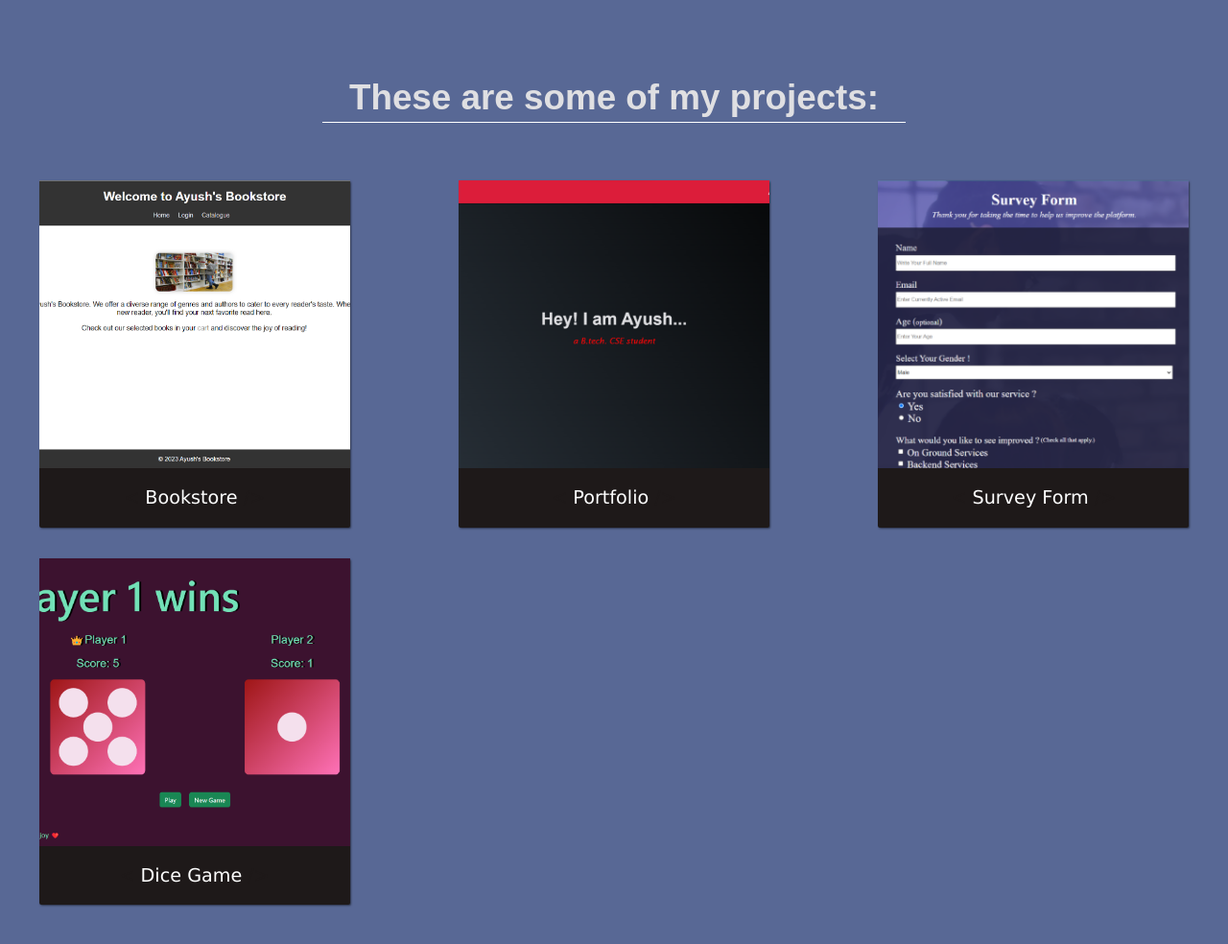
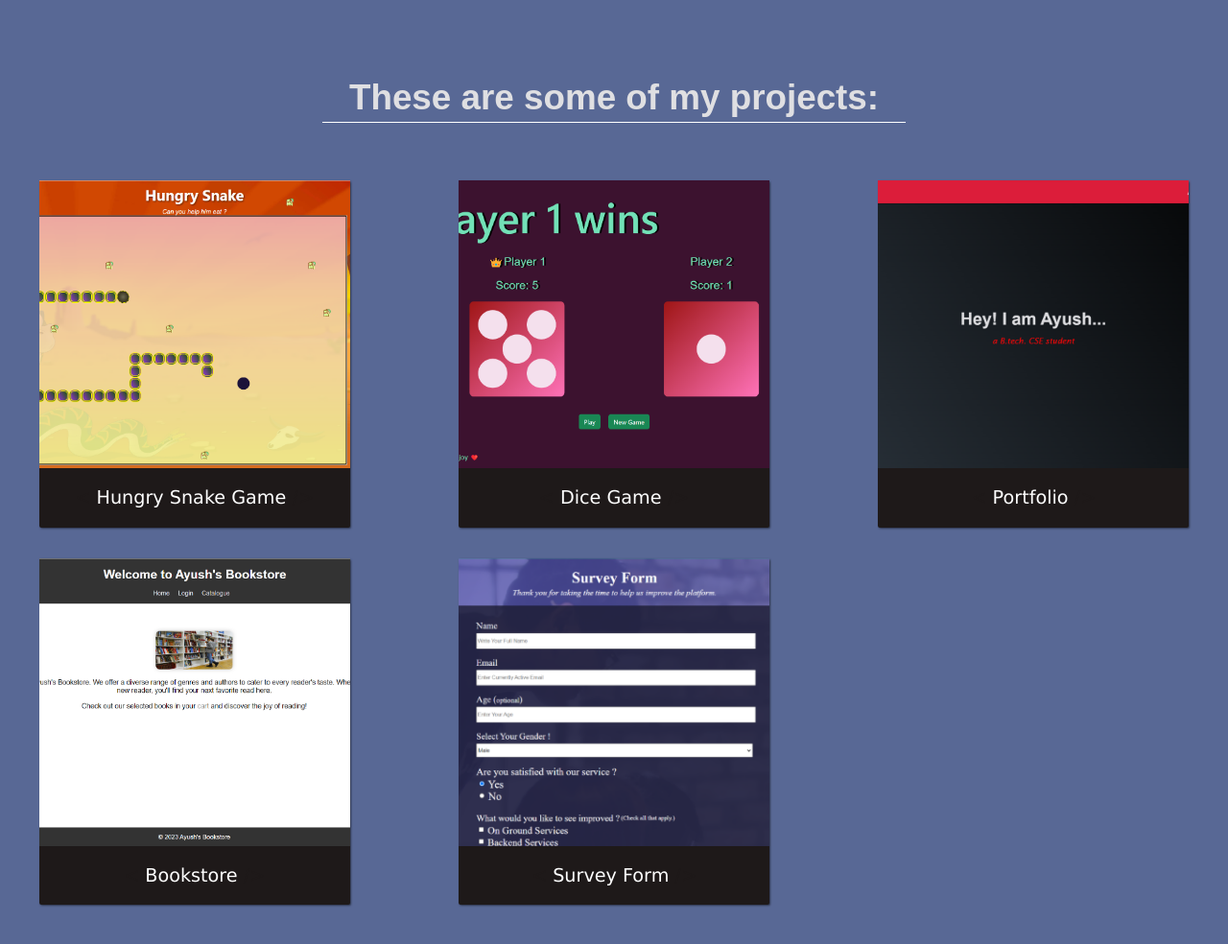
Before and after one commit to itsAKDwivedi/Portfolio, a plain HTML site: page projects.html in a window 1280 px wide. Shown: the whole page at 96% size. Drawn offline with Linux system fonts and the light colour scheme.

Commit message:
added snake game

```diff
--- a/projects.html
+++ b/projects.html
@@ -13,11 +13,20 @@
         </h2>
 
         <div class="project-tiles">
-            <a href="https://itsakdwivedi.github.io/Bookstore/" class="project-tile">
-                <img src="images/bookstore.png" alt="Bookstore Website" class="project-img">
+            <a href="https://itsakdwivedi.github.io/SnakeGame/" class="project-tile">
+                <img src="images/snake.png" alt="Hungry Snake Game" class="project-img">
                 <p class="project-title">
                     <span class="code">&lt;</span>
-                    Bookstore
+                    Hungry Snake Game
+                    <span class="code">/&gt;</span>
+                </p>
+            </a>
+
+            <a href="https://itsakdwivedi.github.io/DiceGame/" class="project-tile">
+                <img src="images/dice.png" alt="Dice Game website" class="project-img">
+                <p class="project-title">
+                    <span class="code">&lt;</span>
+                    Dice Game
                     <span class="code">/&gt;</span>
                 </p>
             </a>
@@ -31,6 +40,15 @@
                 </p>
             </a>
 
+            <a href="https://itsakdwivedi.github.io/Bookstore/" class="project-tile">
+                <img src="images/bookstore.png" alt="Bookstore Website" class="project-img">
+                <p class="project-title">
+                    <span class="code">&lt;</span>
+                    Bookstore
+                    <span class="code">/&gt;</span>
+                </p>
+            </a>
+
             <a href="https://itsakdwivedi.github.io/SurveyForm/" class="project-tile">
                 <img src="images/survey.png" alt="Survey Form" class="project-img">
                 <p class="project-title">
@@ -39,15 +57,6 @@
                     <span class="code">/&gt;</span>
                 </p>
             </a>
-
-            <a href="https://itsakdwivedi.github.io/DiceGame/" class="project-tile">
-                <img src="images/dice.png" alt="Dice Game website" class="project-img">
-                <p class="project-title">
-                    <span class="code">&lt;</span>
-                    Dice Game
-                    <span class="code">/&gt;</span>
-                </p>
-            </a>
         </div>
     </section>
 </body>
```
Lines whose indentation alone changed are shown as unchanged.
